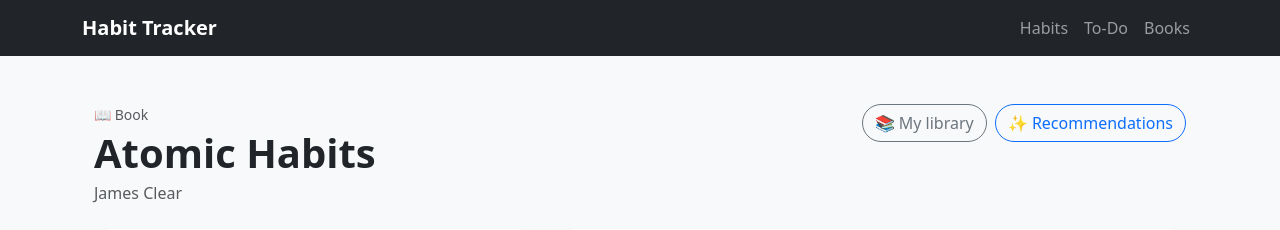
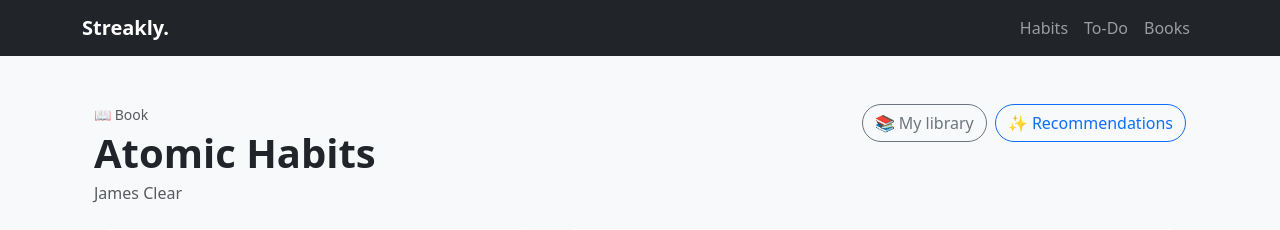
Before and after one commit to jjaghost10-alt/habit-tracker, a Django app: page /books/1/ in a window 1280 px wide. Shown: the top 230 px of the page. Run offline with Django 5.2, Linux system fonts and the light colour scheme; the visitor is signed in with stand-in values (Sample User, id 1); data comes from the database, SQL or seed files in the repository.

Commit message:
Rename app header from Habit Tracker to Streakly

```diff
--- a/habits/templates/habits/base.html
+++ b/habits/templates/habits/base.html
@@ -23,7 +23,7 @@
 
         <!-- App name / logo -->
         <a class="navbar-brand fw-bold" href="/">
-            Habit Tracker
+            Streakly.
         </a>
 
         <!-- Navigation links (Tabs) -->
```
